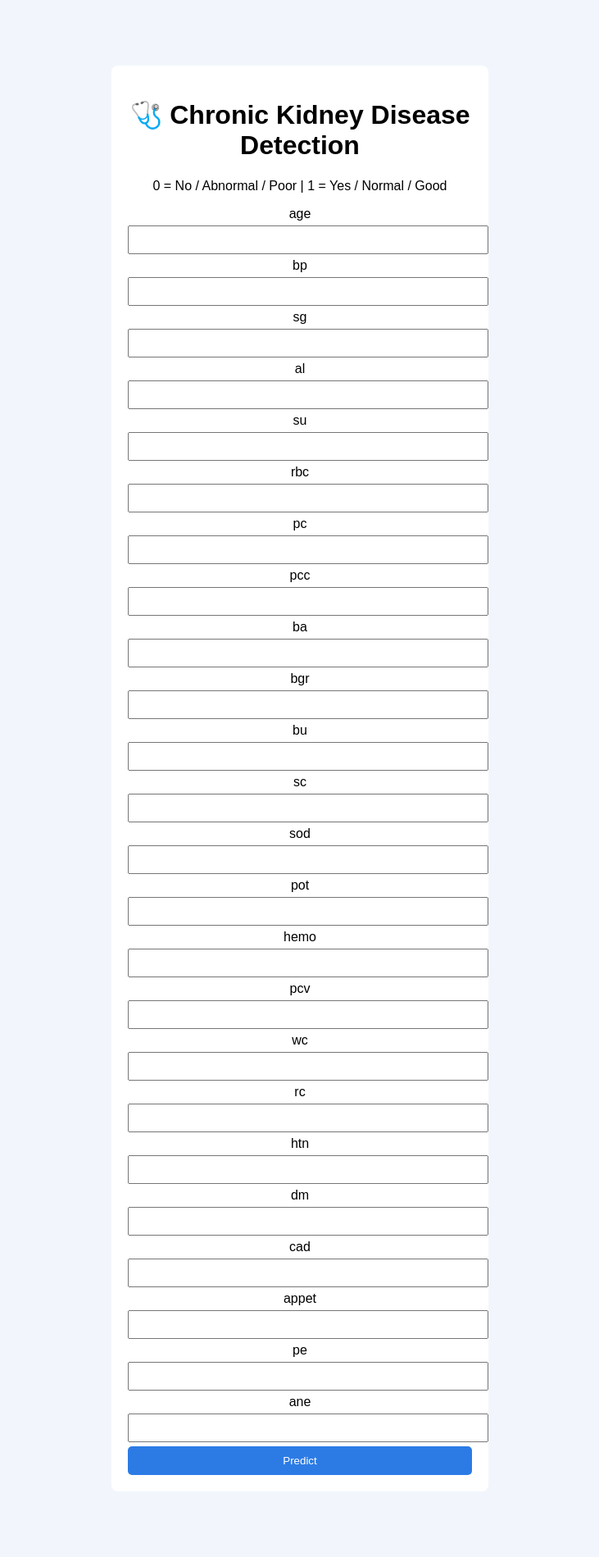
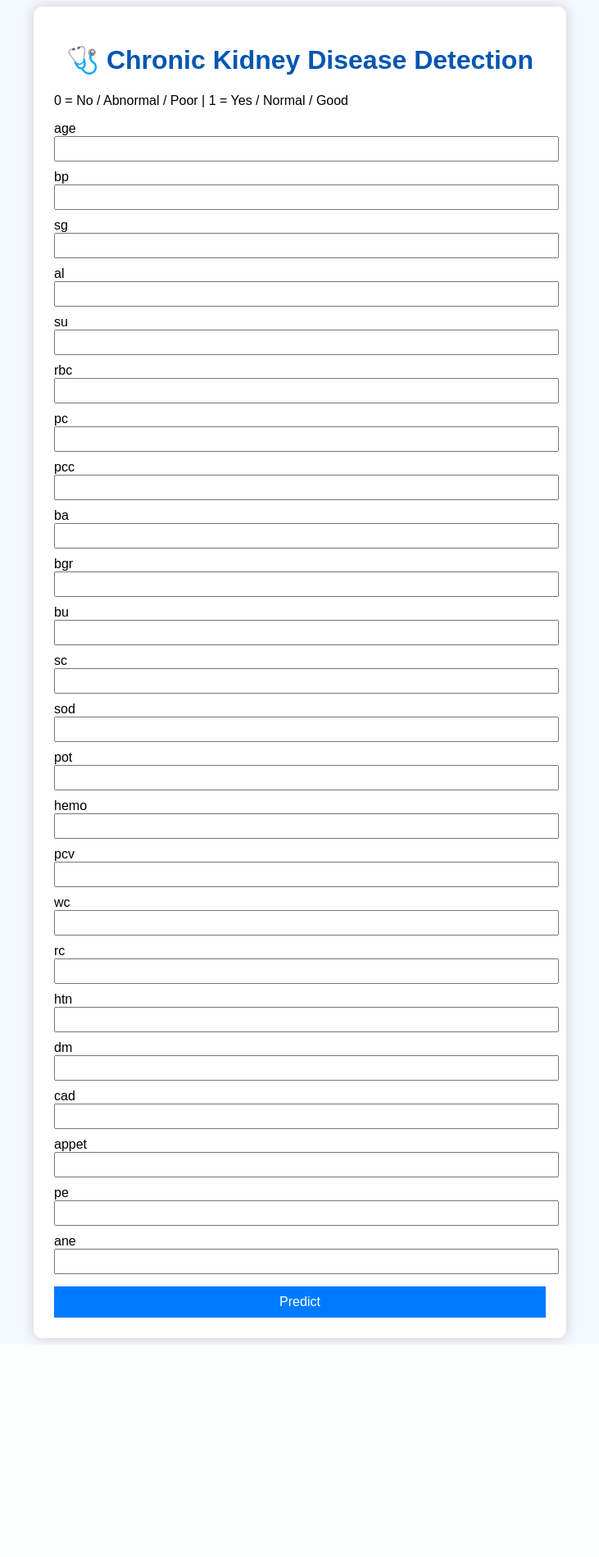
Before and after one commit to Pranavreddyedula/ckd-render-ui, a Flask app: page / in a window 1280 px wide. Shown: the whole page at 82% size, without its empty margins (274-1005 px from the left). After the commit the page ends 1640 px from the top, so only its background shows below. Run offline with Flask 3, Linux system fonts and the light colour scheme; parts of the project's set-up code (start-up, migrations or seed data) failed here and were passed over.

Commit message:
Update style.css

```diff
--- a/static/style.css
+++ b/static/style.css
@@ -1,33 +1,44 @@
 body {
-    font-family: Arial, sans-serif;
-    background: #f2f6fc;
+    background: #f4f9ff;
+    font-family: Arial;
 }
 
 .container {
-    width: 420px;
-    margin: 80px auto;
+    width: 600px;
+    margin: auto;
     background: white;
-    padding: 20px;
-    border-radius: 8px;
+    padding: 25px;
+    border-radius: 10px;
+    box-shadow: 0 0 15px #ccc;
+}
+
+h1 {
+    color: #0056b3;
     text-align: center;
+}
+
+label {
+    display: block;
+    margin-top: 10px;
 }
 
 input {
     width: 100%;
-    padding: 8px;
-    margin: 5px 0;
+    padding: 6px;
 }
 
 button {
+    margin-top: 15px;
+    padding: 10px;
     width: 100%;
-    padding: 10px;
-    background: #2c7be5;
+    background: #007bff;
     color: white;
     border: none;
-    border-radius: 5px;
-    cursor: pointer;
+    font-size: 16px;
 }
 
-.result-box {
-    margin-top: 100px;
+.kidney-img {
+    width: 250px;
+    display: block;
+    margin: 15px auto;
 }
```
